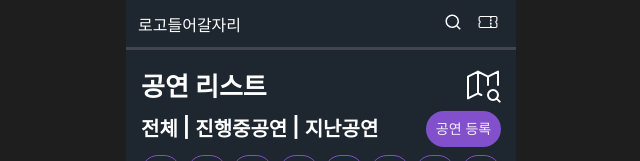
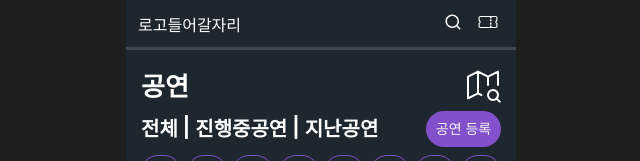
Before and after one commit to codestates-seb/seb44_main_025, a React (Create React App) app in the folder client/: page /performances in a window 1280 px wide. Shown: the top 161 px of the page, without its empty margins (319-959 px from the left). Built offline with nearby package versions, Linux system fonts and the light colour scheme; no server answers.

Commit message:
Style: 페이지 타이틀 스타일 변경

```diff
--- a/client/src/pages/performance-info/PerformanceInfo.style.ts
+++ b/client/src/pages/performance-info/PerformanceInfo.style.ts
@@ -11,7 +11,6 @@ export const ButtonHeadingContainer = styled.div`
 `;
 export const Heading1 = styled.h1`
   margin-right: auto;
-  margin-left: 15px;
   color: white;
   font-size: var(--heading1-font-size);
   font-weight: var(--heading1-font-weight);
--- a/client/src/pages/performance-list/PerformanceList.tsx
+++ b/client/src/pages/performance-list/PerformanceList.tsx
@@ -23,7 +23,7 @@ const PerformanceList = () => {
       <S.Container>
         <S.Main>
           <S.TitleButtonFlex>
-            <S.Heading1>공연 리스트</S.Heading1>
+            <S.Heading1>공연</S.Heading1>
             {/* TODO: 지도와 연계하기 */}
             <MapIcon
               onClick={() =>
```
